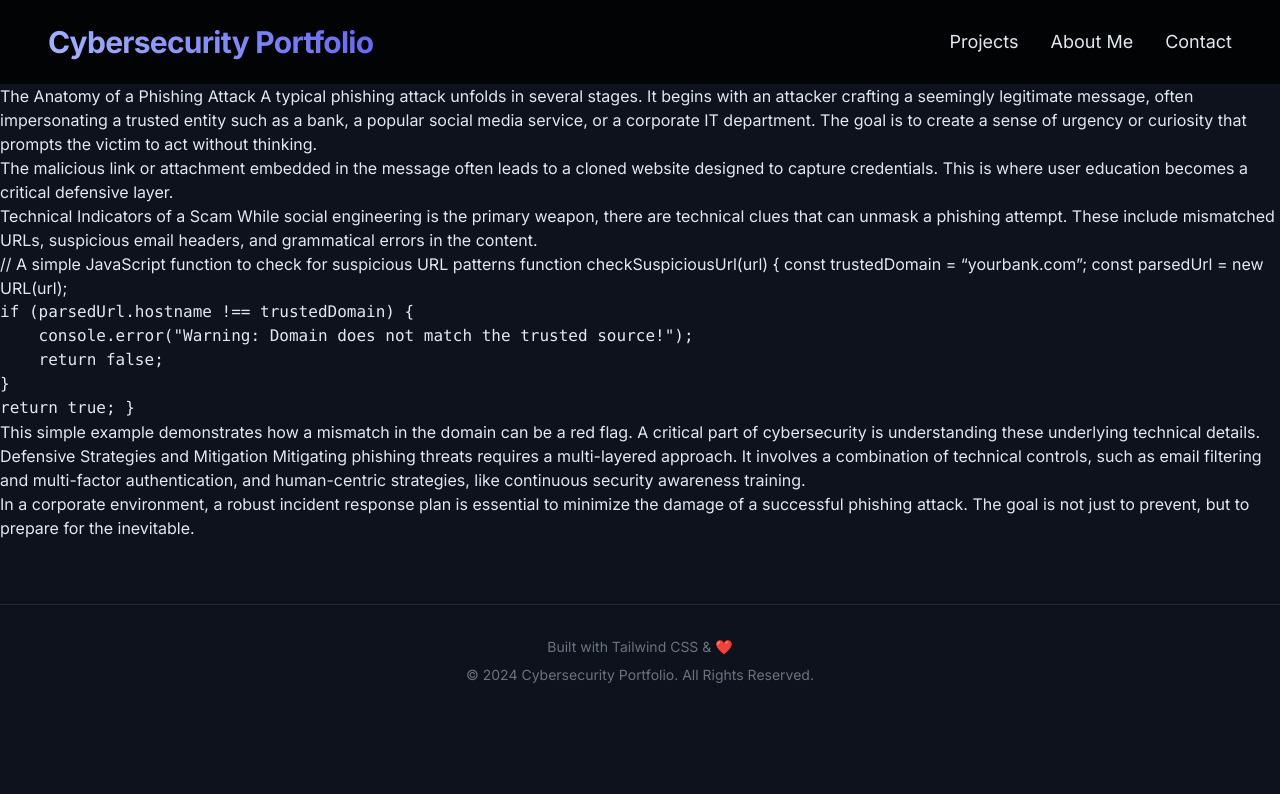
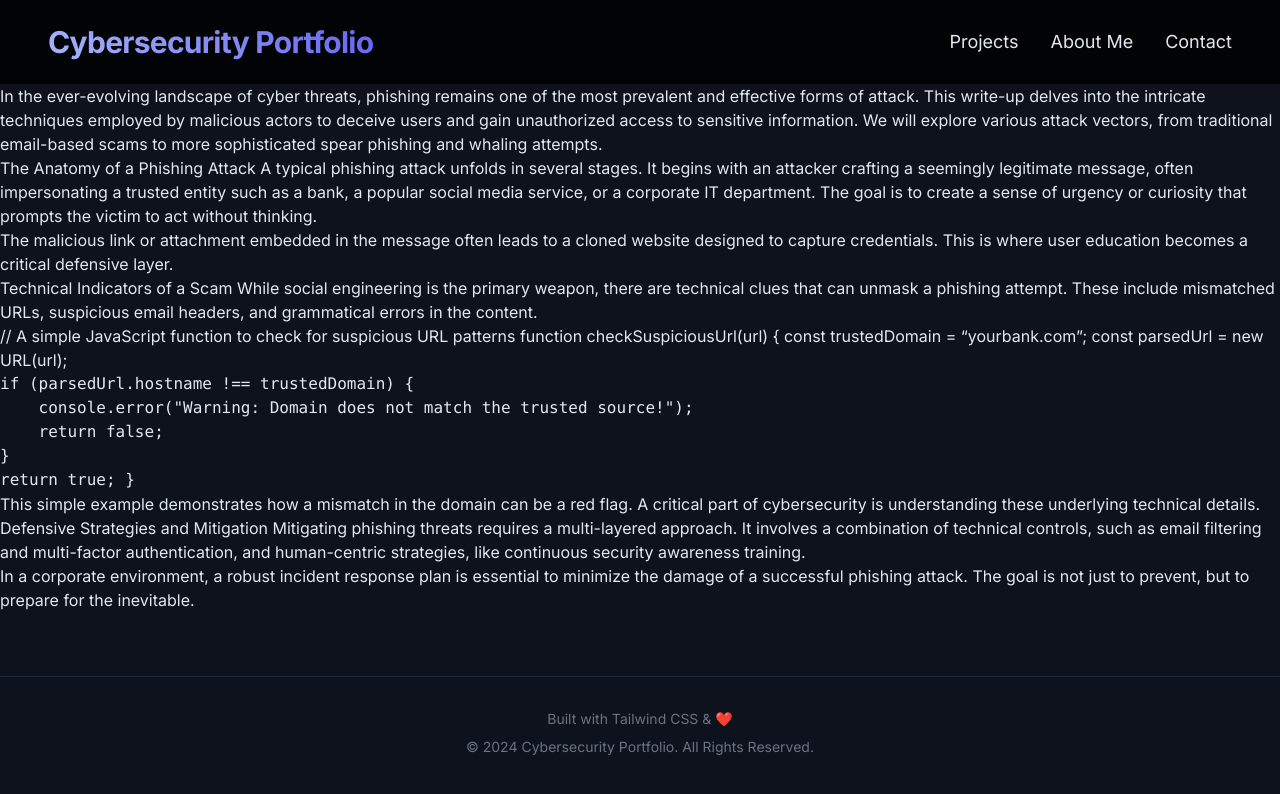
Before and after one commit to IamMo31/iammo31.github.io, a Jekyll site: the page built from _posts/2024-06-11-phishing-attacks.md, in a window 1280 px wide. Shown: the top 794 px of the page. Built offline with Jekyll 4.4.1, drawn with Linux system fonts in a browser that asks for light colours; nearby versions of some CDN libraries; our own code applies the rules of GitHub Pages for plain Markdown files; some of the changed lines change nothing that is shown.

Commit message:
Update 2024-06-11-phishing-attacks.md

```diff
--- a/_posts/2024-06-11-phishing-attacks.md
+++ b/_posts/2024-06-11-phishing-attacks.md
@@ -1,7 +1,12 @@
 ---
-layout: writeup title: "Analysis of Phishing Attacks" author: "Your Name" date: 2024-06-11 12:00:00 +0200 image: "https://www.google.com/search?q=https://placehold.co/1000x500/1e293b/a5b4fc%3Ftext%3DPhishing%2BAnalysis" image_alt: "Illustration of a phishing attack" description: "A detailed investigation of the techniques used in modern phishing campaigns and how to recognize them."
+layout: writeup
+title: "Analysis of Phishing Attacks" author: "Your Name" date: 2024-06-11 12:00:00 +0200
+image: "https://www.google.com/search?q=https://placehold.co/1000x500/1e293b/a5b4fc%3Ftext%3DPhishing%2BAnalysis"
+image_alt: "Illustration of a phishing attack" description: "A detailed investigation of the techniques used in modern phishing campaigns and how to recognize them."
+---
+
 In the ever-evolving landscape of cyber threats, phishing remains one of the most prevalent and effective forms of attack. This write-up delves into the intricate techniques employed by malicious actors to deceive users and gain unauthorized access to sensitive information. We will explore various attack vectors, from traditional email-based scams to more sophisticated spear phishing and whaling attempts.
----
+
 The Anatomy of a Phishing Attack
 A typical phishing attack unfolds in several stages. It begins with an attacker crafting a seemingly legitimate message, often impersonating a trusted entity such as a bank, a popular social media service, or a corporate IT department. The goal is to create a sense of urgency or curiosity that prompts the victim to act without thinking.
 
```
